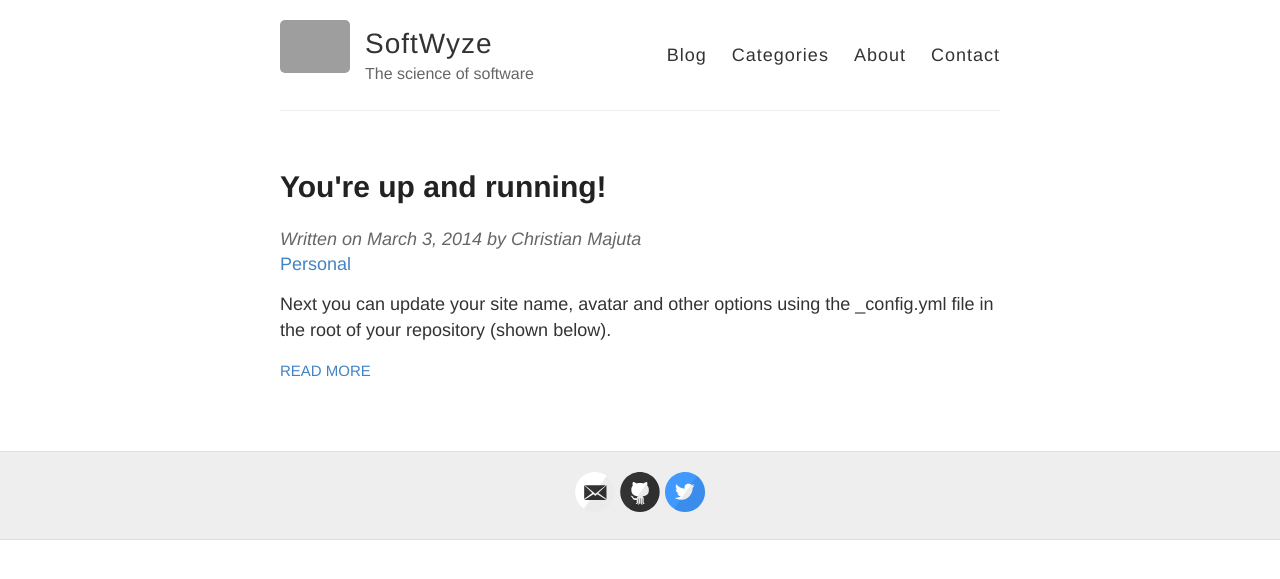
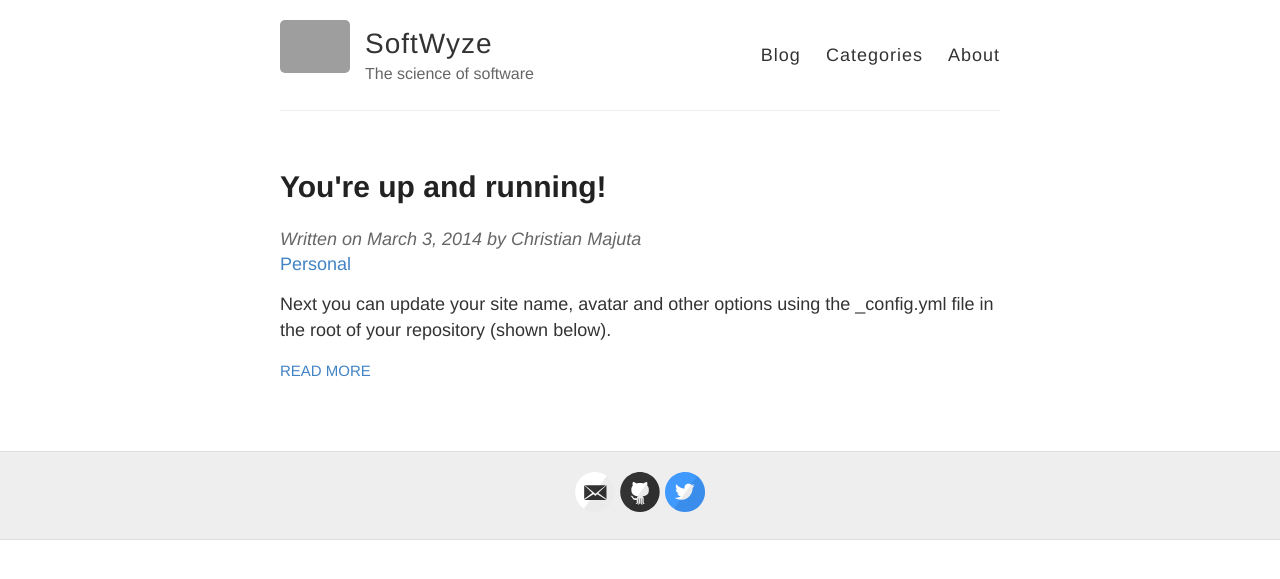
Before and after one commit to SoftWyze/softwyze.github.io, a Jekyll site: the page built from index.html, in a window 1280 px wide. Shown: the top 579 px of the page. Built offline with Jekyll 4.4.1, drawn with Linux system fonts in a browser that asks for light colours; grey boxes are pictures that could not be loaded.

Commit message:
Removed contact page link

```diff
--- a/_layouts/default.html
+++ b/_layouts/default.html
@@ -30,7 +30,6 @@
             <a href="{{ site.baseurl }}/">Blog</a>
             <a href="{{ site.baseurl }}/categories">Categories</a>
             <a href="{{ site.baseurl }}/about">About</a>
-            <a href="{{ site.baseurl }}/contact">Contact</a>
           </nav>
         </header>
       </div>
```
